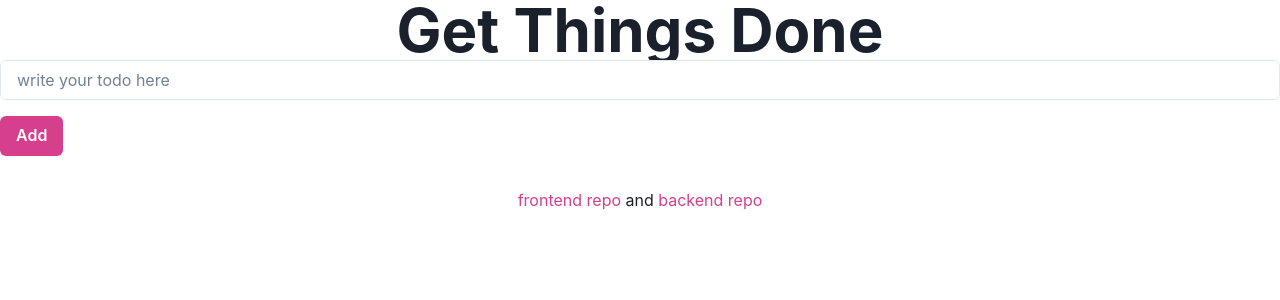
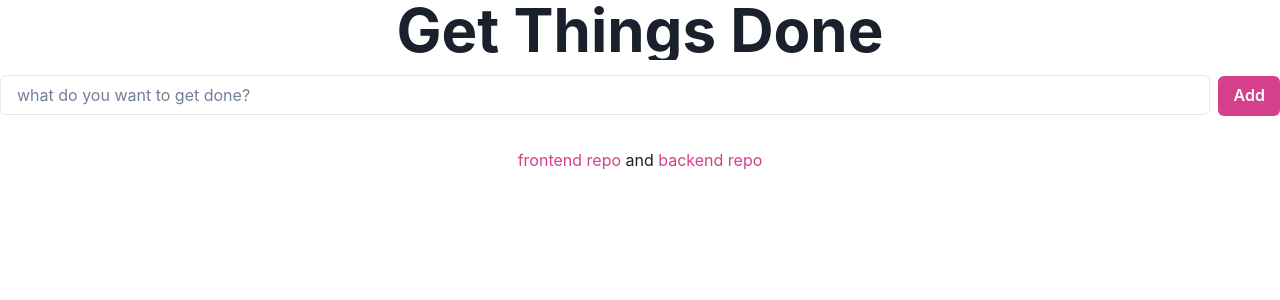
Before and after one commit to nbogie/cynthia-todos-react-reviewed, a React (Create React App) app: page / in a window 1280 px wide. Shown: the top 300 px of the page. Built offline with nearby package versions, Linux system fonts and the light colour scheme; no server answers; the HTML template or start-up script is replaced by a standard one.

Commit message:
the add button is aligned next to the input

```diff
--- a/src/components/InputTodo.tsx
+++ b/src/components/InputTodo.tsx
@@ -31,15 +31,20 @@ export default function InputTodo() {
   return (
     <>
       <Box w="100%" mb={8}>
-        <form onSubmit={handleSubmitForm}>
+        <form
+          onSubmit={handleSubmitForm}
+          style={{ display: "flex", alignItems: "baseline" }}
+        >
           <Input
             type="text"
-            placeholder="write your todo here"
+            placeholder="what do you want to get done?"
             value={todoInput}
             onChange={handleTodoInput}
             variant="outline"
+            flexGrow={1}
+            marginRight={2}
           />
-          <Button mt={4} colorScheme="pink">
+          <Button mt={4} colorScheme="pink" type="submit">
             Add
           </Button>
         </form>
```
